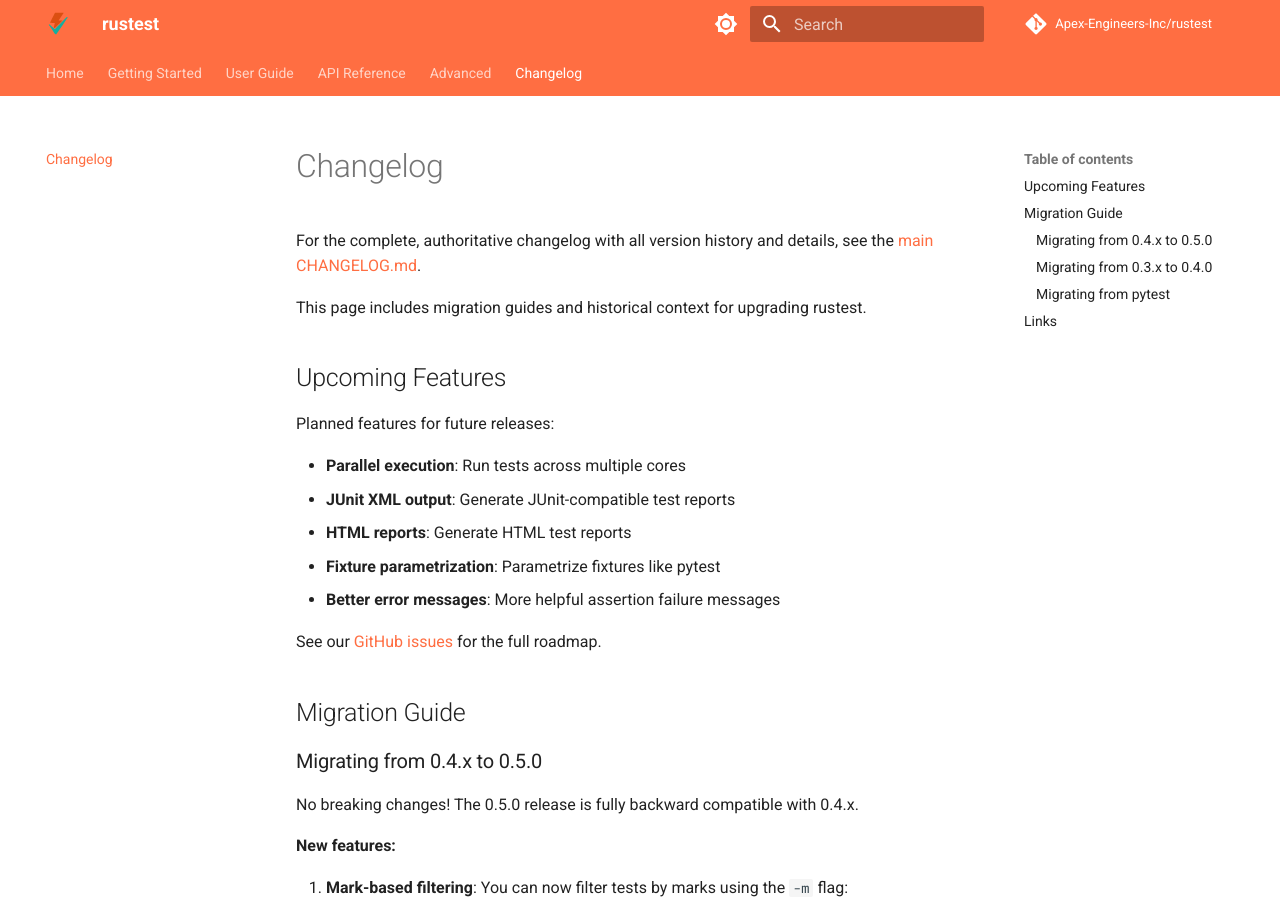
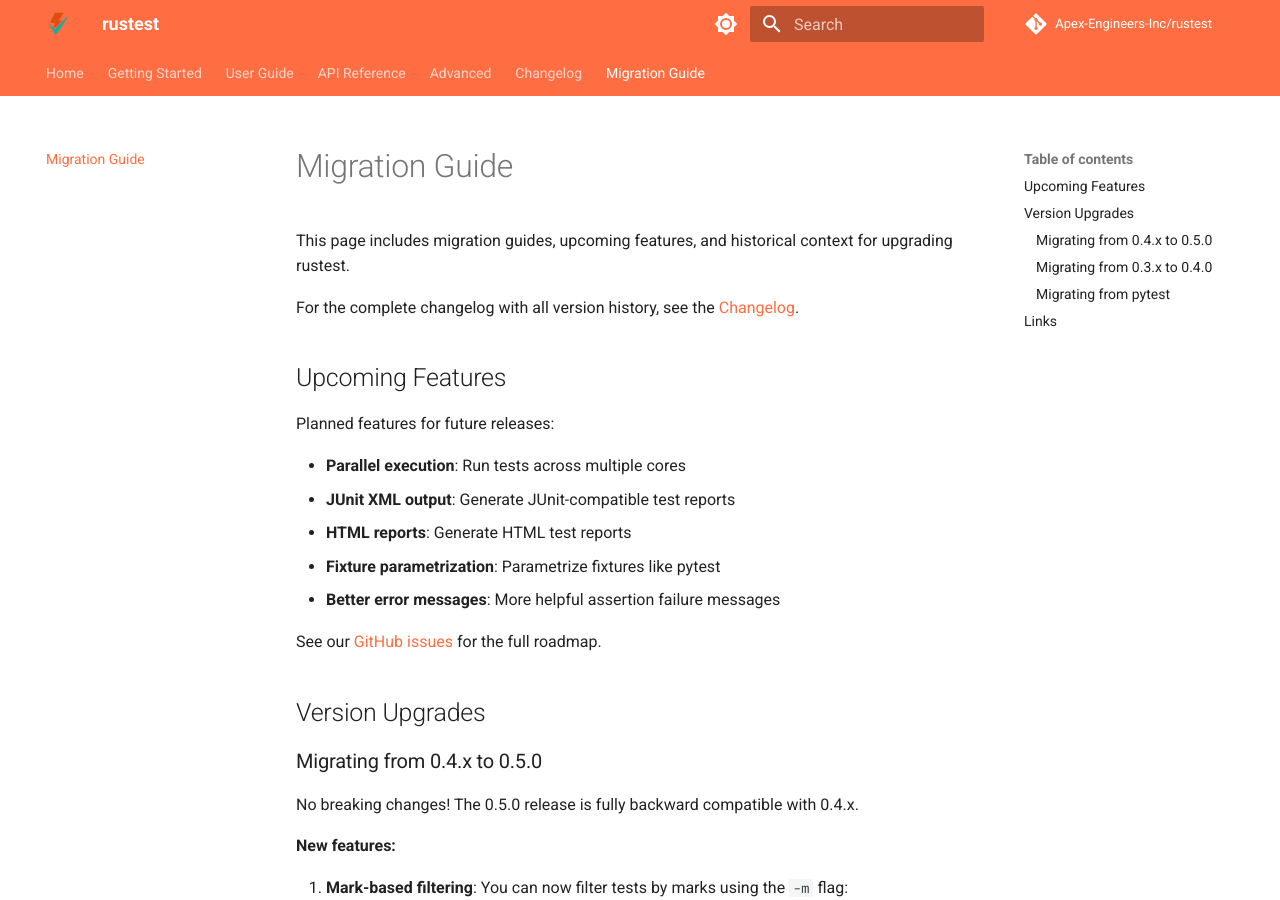
Before and after one commit to Apex-Engineers-Inc/rustest, an MkDocs documentation site: the page built from docs/migration-guide.md, in a window 1280 px wide and 900 px high. Built offline with MkDocs 1.6.1 and Material for MkDocs 9.7.7, drawn with Linux system fonts in a browser that asks for light colours; comment, search, counter and statistics services are not loaded.

Commit message:
Fix pre-commit checks and resolve case conflicts
- Add type: ignore comments for optional dependencies (py, packaging.version)
- Rename docs/changelog.md to docs/migration-guide.md to fix case conflict
- Update mkdocs.yml and zensical.toml navigation
- Exclude mkdocs.yml from YAML check (uses Python tags for Material theme)

```diff
--- a/.pre-commit-config.yaml
+++ b/.pre-commit-config.yaml
@@ -68,6 +68,7 @@ repos:
       - id: trailing-whitespace
       - id: end-of-file-fixer
       - id: check-yaml
+        exclude: ^mkdocs\.yml$
       - id: check-toml
       - id: check-merge-conflict
       - id: check-case-conflict
--- a/docs/changelog.md
+++ b/docs/migration-guide.md
@@ -1,8 +1,8 @@
-# Changelog
+# Migration Guide
 
-For the complete, authoritative changelog with all version history and details, see the [main CHANGELOG.md](CHANGELOG.md).
+This page includes migration guides, upcoming features, and historical context for upgrading rustest.
 
-This page includes migration guides and historical context for upgrading rustest.
+For the complete changelog with all version history, see the [Changelog](CHANGELOG.md).
 
 ## Upcoming Features
 
@@ -16,7 +16,7 @@ Planned features for future releases:
 
 See our [GitHub issues](https://github.com/Apex-Engineers-Inc/rustest/issues) for the full roadmap.
 
-## Migration Guide
+## Version Upgrades
 
 ### Migrating from 0.4.x to 0.5.0
 
--- a/mkdocs.yml
+++ b/mkdocs.yml
@@ -106,4 +106,5 @@ nav:
     - Performance: advanced/performance.md
     - Comparison with pytest: advanced/comparison.md
     - Development: advanced/development.md
-  - Changelog: changelog.md
+  - Changelog: CHANGELOG.md
+  - Migration Guide: migration-guide.md
--- a/zensical.toml
+++ b/zensical.toml
@@ -37,7 +37,8 @@ nav = [
     { "Comparison with pytest" = "advanced/comparison.md" },
     { "Development" = "advanced/development.md" }
   ]},
-  { "Changelog" = "changelog.md" }
+  { "Changelog" = "CHANGELOG.md" },
+  { "Migration Guide" = "migration-guide.md" }
 ]
 
 [project.theme]
```
Also changed, not shown: 3 other files.
